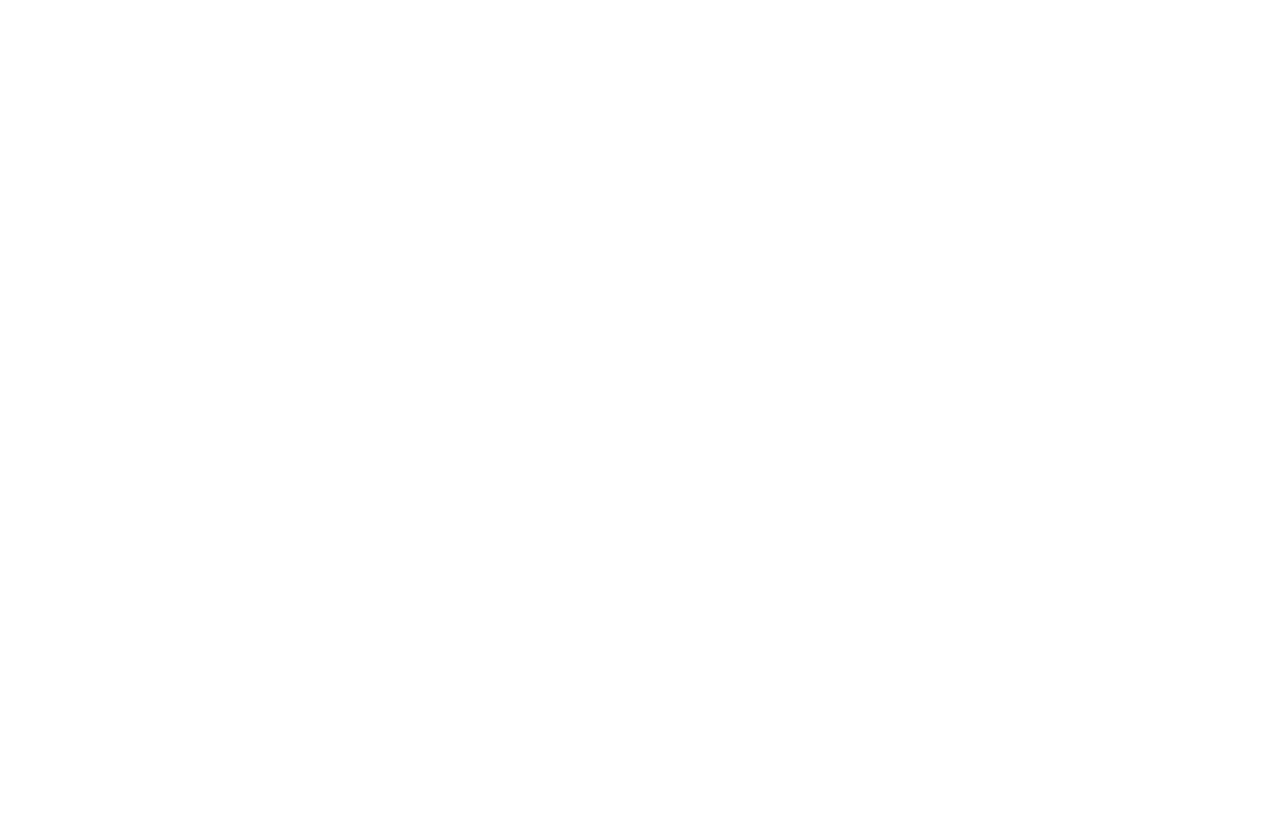
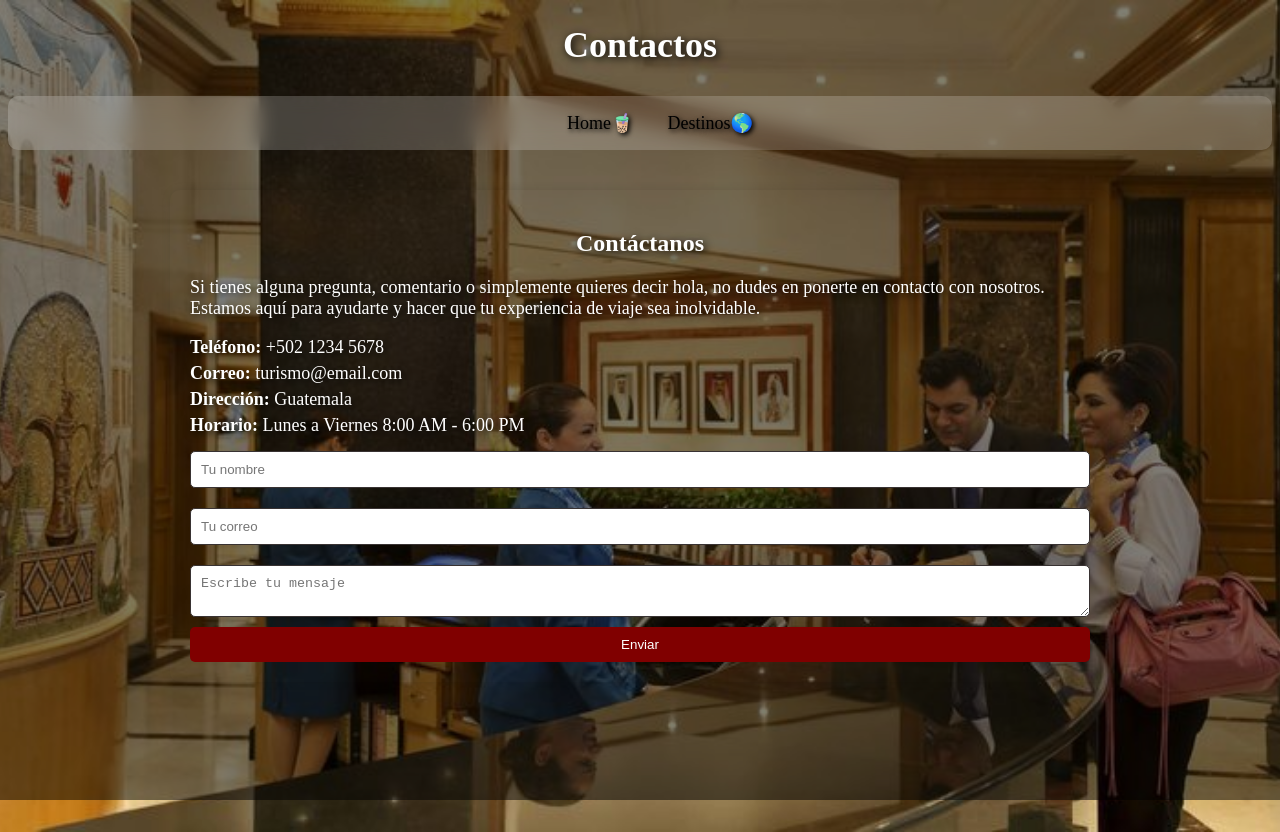
Before and after one commit to chajonpirirs-png/Viajes_KS, a plain HTML site: page contactos.html in a window 1280 px wide. Before the commit the page ends 800 px from the top, so only its background shows below. Drawn offline with Linux system fonts and the light colour scheme.

Commit message:
termine el html de contactos y hice el css tanbien

```diff
--- /dev/null
+++ b/contactos.css
@@ -0,0 +1,143 @@
+body {
+    background:url(reseocion.jpg) ;
+    background-repeat: no-repeat;
+    background-position: center;
+    background-size: cover;
+    height: 100vh;
+}
+
+nav {
+    display: flex;
+    justify-content: center;
+    margin-top: 30px;
+    color:#7FFFD4;
+}
+
+nav a{
+    color: rgb(0, 0, 0);
+    text-decoration: none;
+    margin: 0 15px;
+    font-size: 18px;
+}
+nav{
+    background-color:#FFEFD5;
+}
+nav a:hover {
+    background-color: #7FFFD4; /* cambia el fondo */
+    color: rgb(237, 233, 233); /* cambia el color del texto */
+    border-radius: 15px;
+
+}
+nav a {
+    transition: 0.3s;
+}
+
+nav {
+    position: relative;
+    animation: entrar 1s ease;
+}
+
+@keyframes entrar {
+    from {
+        left: -100%;
+    }
+    to {
+        left: 0;
+    }
+}
+
+
+nav {
+    background: rgba(255, 255, 255, 0.2);
+    backdrop-filter: blur(10px);
+    border-radius: 10px;
+}
+
+nav {
+    top: 0;
+}
+
+body {
+    background-image: url("reseocion.jpg");
+    background-size: cover;
+}
+body::before {
+    content: "";
+    position: fixed;
+    top: 0;
+    left: 0;
+    width: 100%;
+    height: 100%;
+    background: rgba(0,0,0,0.5); /* oscurece */
+    z-index: -1;
+}
+
+h1 {
+    text-align: center;
+    color: rgb(255, 255, 255);
+    font-size: 36px;
+
+}
+
+h2 {
+    text-align: center;
+    color: rgb(255, 255, 255);
+    font-size: 24px;
+ }
+  p {
+    text-align: left;
+    color: rgb(201, 194, 194);
+    font-size: 18px;
+ }
+
+ h1, h2, p {
+  color: white;
+  text-shadow: 2px 2px 8px black;
+
+ }
+
+nav a{
+
+  color: black;
+  text-shadow: 2px 2px 5px black;
+    }
+
+    .contacto {
+        max-width: 900px;
+        margin: 40px auto;
+        background: rgba(255, 255, 255, 0);
+        padding: 20px;
+        border-radius: 10px;
+        box-shadow: 0 0 10px rgba(0,0,0,0.1);
+    }
+
+      .info p {
+        margin: 5px 0;
+    }
+    form {
+        display: flex;
+        flex-direction: column;
+    }
+
+
+    input, textarea {
+        margin: 10px 0;
+        padding: 10px;
+        border-radius: 5px;
+        border: 1px solid #383232;
+    }
+
+        button {
+        background:#800000;
+        color: white;
+        padding: 10px;
+        border: none;
+        border-radius: 5px;
+        cursor: pointer;
+    }
+
+    @media (max-width: 600px) {
+    nav {
+        flex-direction: column;
+    }
+}
--- a/contactos.html
+++ b/contactos.html
@@ -4,8 +4,36 @@
     <meta charset="UTF-8">
     <meta name="viewport" content="width=device-width, initial-scale=1.0">
     <title>Document</title>
+    <link rel="stylesheet" href="contactos.css">
 </head>
 <body>
+    <h1>Contactos</h1>
 
+    <nav>
+        <ul>
+            <a href="index.html">Home🧋</a>
+            <a href="destinos.html">Destinos🌎</a>
+        </ul>
+
+    </nav>
+
+    <div class="contacto">
+        <h2>Contáctanos</h2>
+        <p>Si tienes alguna pregunta, comentario o simplemente quieres decir hola, no dudes en ponerte en contacto con nosotros. Estamos aquí para ayudarte y hacer que tu experiencia de viaje sea inolvidable.</p>
+
+         <div class="info">
+        <p><strong>Teléfono:</strong> +502 1234 5678</p>
+        <p><strong>Correo:</strong> turismo@email.com</p>
+        <p><strong>Dirección:</strong> Guatemala</p>
+        <p><strong>Horario:</strong> Lunes a Viernes 8:00 AM - 6:00 PM</p>
+    </div>
+
+      <form>
+    <input type="text" placeholder="Tu nombre">
+    <input type="email" placeholder="Tu correo">
+    <textarea placeholder="Escribe tu mensaje"></textarea>
+    <button type="submit">Enviar</button>
+      </form>
+    </div>
 </body>
 </html>
--- a/index.css
+++ b/index.css
@@ -36,17 +36,17 @@
     color:aliceblue;
 }
 
-nav{
+nav {
     display: flex;
     justify-content: center;
-    margin-top: 30px;
+    margin-top: 10px;
     color:#7FFFD4;
+}
 
-}
 nav a{
     color: rgb(0, 0, 0);
     text-decoration: none;
-    margin: 0 15px;
+    margin: 0 10px;
     font-size: 18px;
 }
 
@@ -66,9 +66,9 @@
 }
 nav a {
     display: inline-block;
-    width: 120px;   /* ancho */
-    height: 40px;   /* alto */
-    line-height: 40px; /* centra el texto vertical */
+    width: 100px;   /* ancho */
+    height: 25px;   /* alto */
+    line-height: 25px; /* centra el texto vertical */
     text-align: center;
 }
 
@@ -79,15 +79,8 @@
   text-shadow: 2px 2px 5px black;
     }
 
-nav a {
-    padding: 10px 20px;
-    transition: all 0.3s ease;
-}
 
 
-nav a:hover {
-    transform: scale(1.1); /* crece */
-}
 
 nav a {
     transition: 0.3s;
```
Also changed, not shown: index.html (+1 -1 lines), reseocion.jpg (added).
